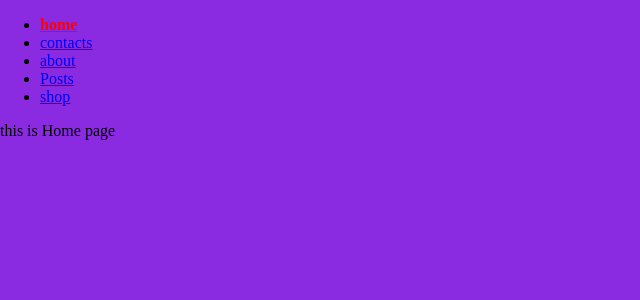
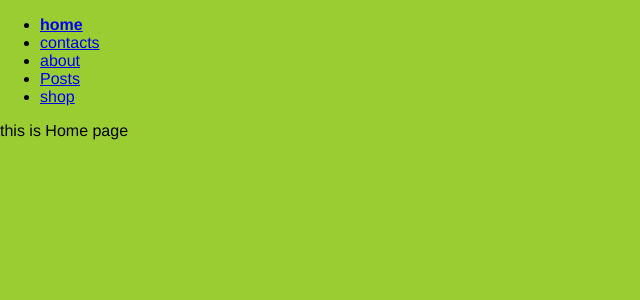
Before and after one commit to soltonbekov-aiymkyz/router-example, a React (Create React App) app: page / in a window 1280 px wide. Shown: the top 300 px of the page, without its empty margins (0-640 px from the left). Built offline with nearby package versions, Linux system fonts and the light colour scheme.

Commit message:
delete so e

```diff
--- a/src/App.css
+++ b/src/App.css
@@ -1,13 +1,9 @@
-
-
 
 html, body {
   margin: 0;
-  background-color: blueviolet;
-  font-family: 'Libre Baskerville', serif;
+  background-color: yellowgreen;
+  font-family: 'Franklin Gothic Medium', 'Arial Narrow', Arial, sans-serif;
 }
-
-
 .App .ul {
   padding: 0;
   display: flex;
@@ -16,12 +12,11 @@
   margin: 0;
   width: 100%;
   min-height: 75px;
-  background-color: green;
+  background-color: yellow;
 }
 .App .ul li {
   list-style-type: none;
 }
-
-.activeLink {
-  color: red;
+.App .ulNav li a {
+  text-decoration: none;
 }
```
